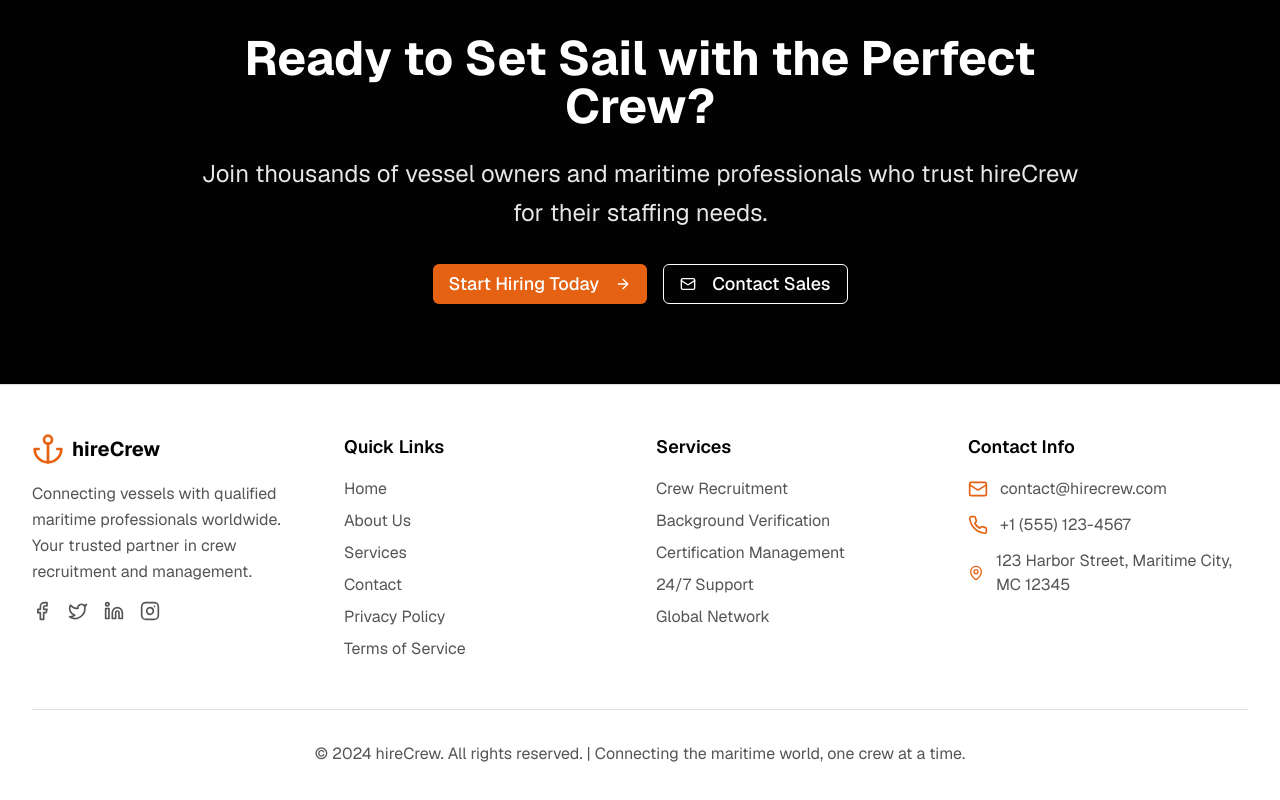
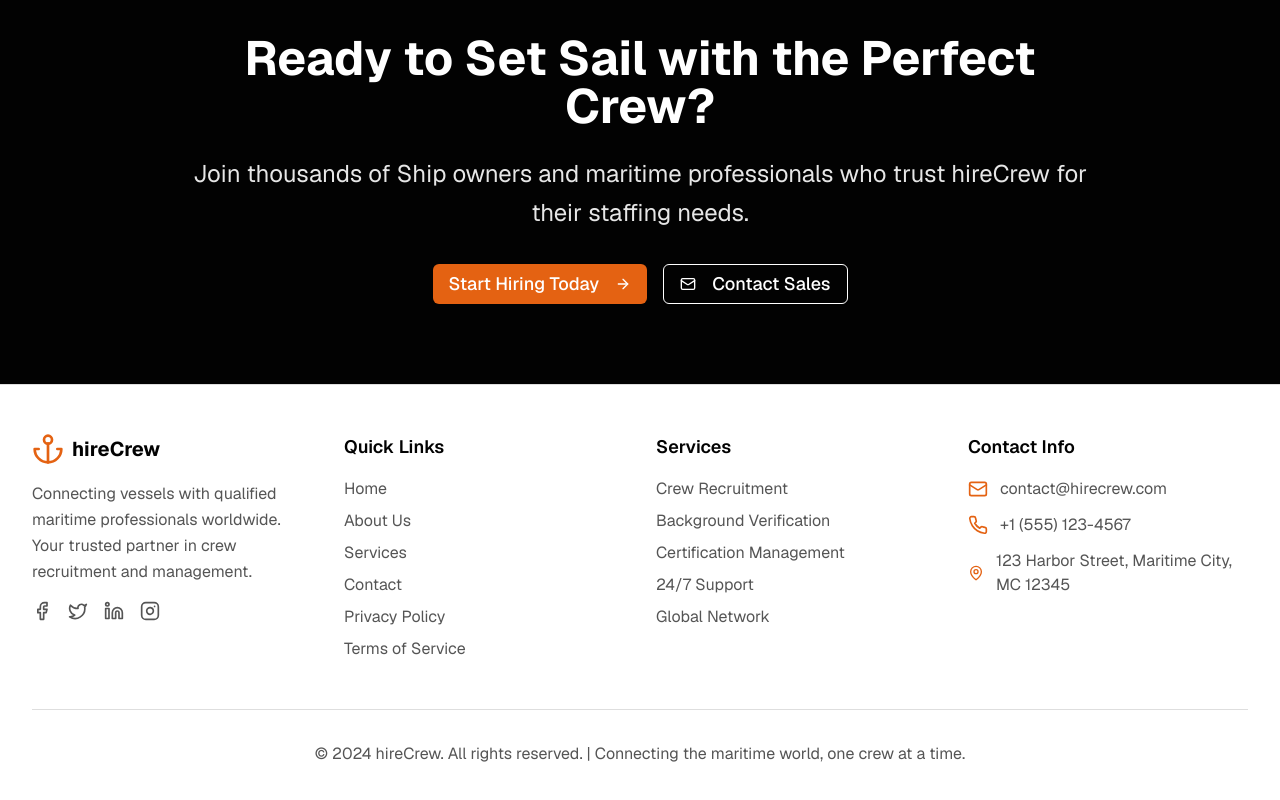
Before and after one commit to olivercarmont/hire-crew-website, a Next.js app: page / in a window 1280 px wide. Shown: the part 2398-3198 px from the top of the page. Built offline with nearby package versions, Linux system fonts and the light colour scheme.

Commit message:
Change 'vessel' to 'Ship' in hero section and for consistency (surgical edit)

```diff
--- a/components/cta-section.tsx
+++ b/components/cta-section.tsx
@@ -9,7 +9,7 @@ export function CTASection() {
           <h2 className="text-3xl md:text-4xl lg:text-5xl font-bold mb-6">Ready to Set Sail with the Perfect Crew?</h2>
 
           <p className="text-xl md:text-2xl mb-8 opacity-90 leading-relaxed">
-            Join thousands of vessel owners and maritime professionals who trust hireCrew for their staffing needs.
+            Join thousands of Ship owners and maritime professionals who trust hireCrew for their staffing needs.
           </p>
 
           <div className="flex flex-col sm:flex-row gap-4 justify-center">
```
